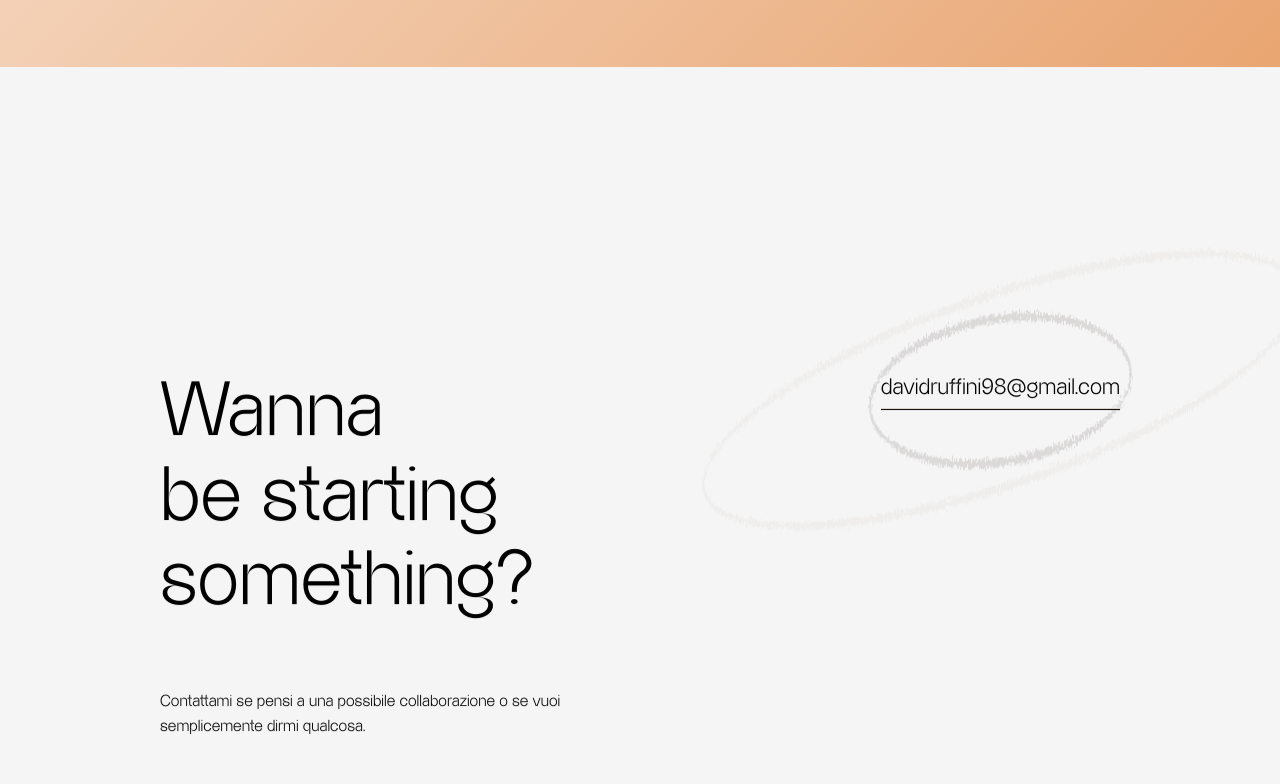
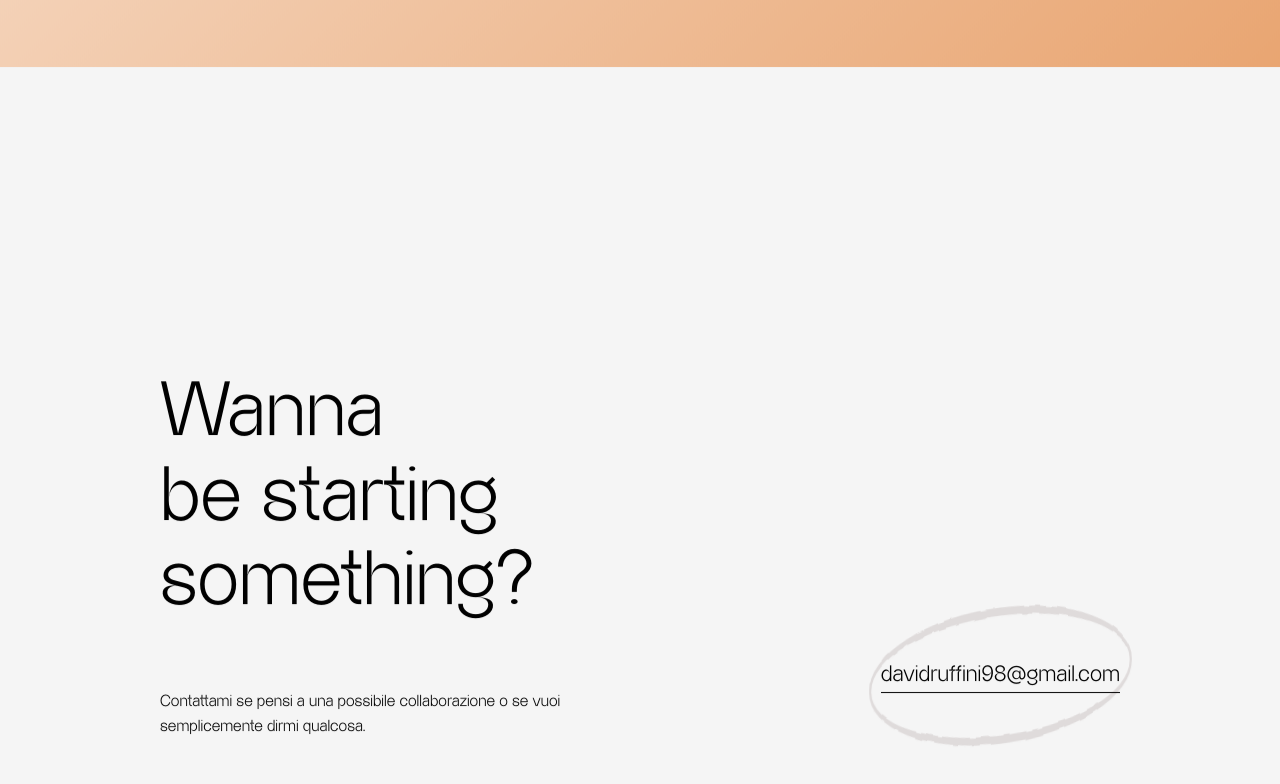
Before and after one commit to davidoffdado/personal-website, a React (Vite) app: page /personal-website/ in a window 1280 px wide. Shown: the part 3345-4129 px from the top of the page. Built offline with nearby package versions, Linux system fonts and the light colour scheme.

Commit message:
modifica contatti

```diff
--- a/index.html
+++ b/index.html
@@ -53,8 +53,8 @@
   </body>
 <svg width="0" height="0" style="position:absolute">
   <filter id="chalk-noise">
-    <feTurbulence type="fractalNoise" baseFrequency="0.8" numOctaves="1" />
-    <feDisplacementMap in="SourceGraphic" scale="4" />
+    <feTurbulence type="fractalNoise" baseFrequency="0.1" numOctaves="1" />
+    <feDisplacementMap in="SourceGraphic" scale="1" />
   </filter>
 </svg>
 </html>
--- a/src/styles/ContactSection.css
+++ b/src/styles/ContactSection.css
@@ -1,27 +1,25 @@
-
 .contact {
   background: inherit;
   color: "black";
   min-height: 100vh;
   display: flex;
   justify-content: center;
-  align-items: stretch;   /* 👈 allunga il wrapper interno */
+  align-items: stretch; /* ✅ allunga i figli alla stessa altezza */
   padding: 6rem 10rem;
   font-family: 'Almarena', sans-serif;
 }
 
-/* Wrapper a due colonne */
 .contact-content {
   display: flex;
   justify-content: space-between;
-  align-items: flex-start;
+  align-items: stretch; /* ✅ le due colonne occupano tutta l’altezza */
   width: 100%;
   max-width: 1400px;
   gap: 2rem;
-  height: 100%;           /* 👈 permette alle colonne di usare tutta l’altezza */
+  height: 100%; /* ✅ molto importante */
 }
 
-/* Colonna sinistra (testo) */
+/* colonna sinistra */
 .contact-left {
   flex: 1;
   display: flex;
@@ -29,14 +27,15 @@
   justify-content: flex-start;
 }
 
-/* Colonna destra (email in basso) */
+/* colonna destra */
 .contact-right {
   flex: 1;
   display: flex;
-  justify-content: flex-end; /* destra */
-  align-items: flex-end;     /* 👈 in basso */
-  padding-bottom: 4rem;      /* distanza dal bordo inferiore */
+  justify-content: flex-end;
+  align-items: flex-end;  /* ✅ ora funziona, perché il contenitore ha altezza */
+  padding-bottom: 4rem;
 }
+
 .heading-mono {
   font-size: clamp(3rem, 6vw, 6rem);
   font-weight: 400;
@@ -67,7 +66,8 @@
   color: "black";
 }
 
-/* Cerchio attorno all’email */
+/*
+
 .circle-wrapper {
   position: relative;
   display: inline-block;
@@ -92,6 +92,8 @@
   border-bottom: 1px solid #d9d2c7;
   padding-bottom: 0.2rem;
 }
+*/
+
 
 /* ===== Responsive ===== */
 @media (max-width: 900px) {
--- a/src/styles/global.css
+++ b/src/styles/global.css
@@ -23,6 +23,7 @@ body,
 }
 
 * {
+
 }
 
 /* =========================================
@@ -375,17 +376,18 @@ section a:hover::after {
   transition: color 0.3s ease;
 }
 
+
 .circle-rotate {
     position: absolute;
     inset: 0;
-    border: 2px solid rgb(184, 177, 177);
+    border: 2px solid rgb(192, 182, 182);
     border-radius: 50%;
     opacity: .4;
     z-index: 0;
     filter: url(#chalk-noise);
-      transform: scaleX(1.1) scaleY(4) rotate(-2deg);; /* 👈 più grande */
+      transform: scaleX(1.1) scaleY(4) rotate(-2deg);
+}
 
-}
 
 .circle-text {
     position: relative;
```
